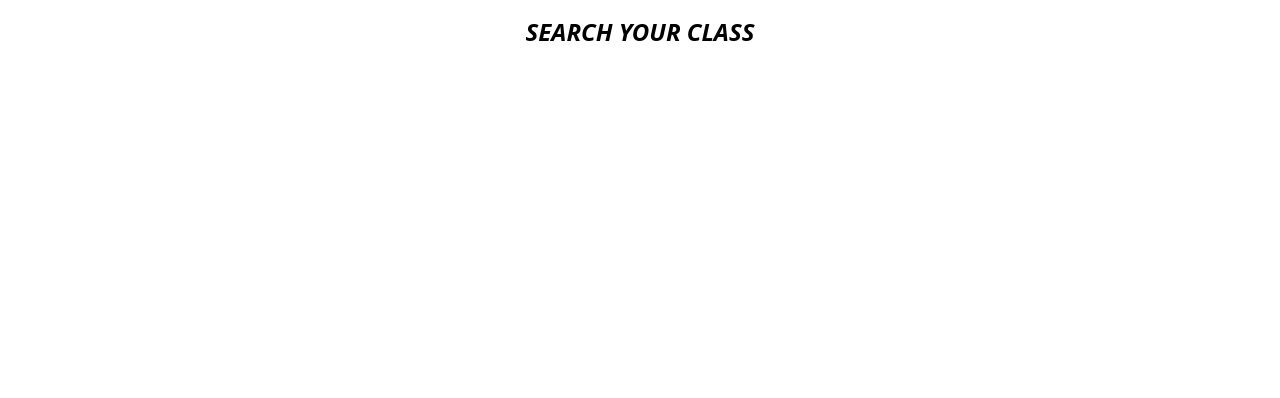
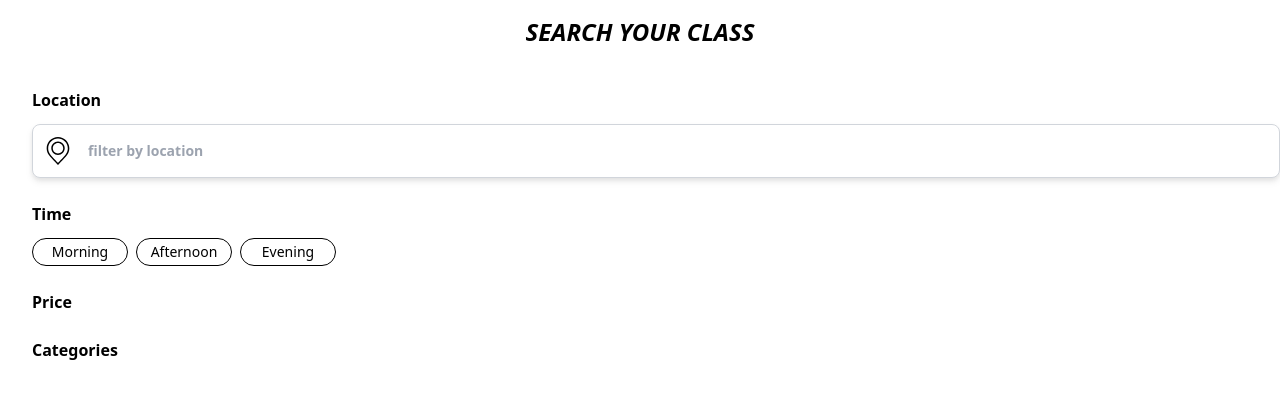
Before and after one commit to CodeworksThesis/FitPass, a React (Create React App) app in the folder client/: page /search in a window 1280 px wide. Shown: the top 398 px of the page. Built offline with nearby package versions, Linux system fonts and the light colour scheme; no server answers.

Commit message:
began with search page

```diff
--- /dev/null
+++ b/client/src/components/ButtonSearch.tsx
@@ -0,0 +1,11 @@
+import React from 'react';
+
+interface buttonSearchProps {
+  buttonText: string;
+}
+
+export default function ButtonSearch({ buttonText }: buttonSearchProps) {
+  return (
+    <button className="rounded-full w-24 h-7 text-black font-light text-center text-sm border border-black mt-3 mr-2">{buttonText}</button>
+  )
+}
--- a/client/src/pages/Search.tsx
+++ b/client/src/pages/Search.tsx
@@ -1,10 +1,37 @@
 import React from 'react'
 import PageTitle from '../components/PageTitle'
+import locationIcon from '../icons/location.svg'
+import ButtonSearch from '../components/ButtonSearch'
 
 export default function Search() {
   return (
-    <div>
+    <main>
       <PageTitle title='SEARCH YOUR CLASS' />
-    </div>
+      <section className='ml-8 font-black mt-6'>
+        <h2 className='mb-3 location-h2'>Location</h2>
+        <form>
+          {/* <label htmlFor="location" className="mb-2 text-sm font-medium text-gray-900 sr-only dark:text-gray-300">Search</label> */}
+          <div className="relative">
+            <div className="flex absolute inset-y-0 left-0 items-center pl-3 ">
+              <img className='h-10 w-7 mr-5 z-10' src={locationIcon} />
+            </div>
+            <input type="search" id="location-search" className="z-0 block p-4 pl-10 w-full text-sm text-gray-900 bg-white rounded-lg border border-gray-300 placeholder-gray-400 pl-[55px] w-[90%] drop-shadow-md" placeholder="filter by location" />
+            {/* <button type="submit" className="text-white absolute right-2.5 bottom-2.5 bg-blue-700 hover:bg-blue-800 focus:ring-4 focus:outline-none focus:ring-blue-300 font-medium rounded-lg text-sm px-4 py-2 dark:bg-blue-600 dark:hover:bg-blue-700 dark:focus:ring-blue-800">Search</button> */}
+          </div>
+        </form>
+        <section className='mt-6'>
+          <h2>Time</h2>
+          <ButtonSearch buttonText='Morning'/>
+          <ButtonSearch buttonText='Afternoon'/>
+          <ButtonSearch buttonText='Evening'/>
+        </section>
+        <section className='mt-6'>
+          <h2>Price</h2>
+        </section>
+        <section className='mt-6'>
+          <h2>Categories</h2>
+        </section>
+      </section>
+    </main>
   )
 }
```
Also changed, not shown: client/src/icons/location.svg (added).
